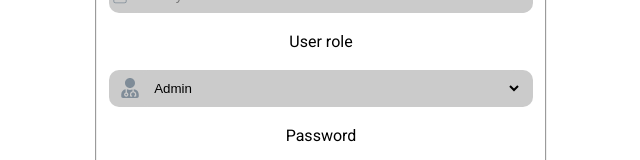
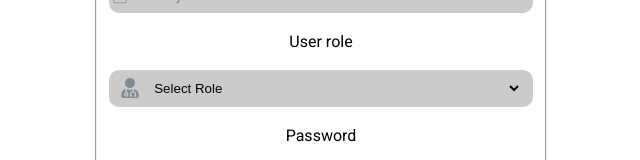
Before and after one commit to ayalasher/auto-hosi, a React (Vite) app in the folder frontend/: page /Login in a window 1280 px wide. Shown: the part 230-390 px from the top of the page, without its empty margins (319-959 px from the left). Built offline with nearby package versions, Linux system fonts and the light colour scheme.

Commit message:
fixed the select,option bug in the sign up and log in

```diff
--- a/frontend/src/components/Signuo.jsx
+++ b/frontend/src/components/Signuo.jsx
@@ -123,7 +123,11 @@ export default function Signuo() {
               name="userrole"
               id="userrole"
               required
+              defaultValue=""
             >
+              <option disabled value="">
+                Select role
+              </option>
               <option value="Admin">Admin</option>
               <option value="doctor">Doctor</option>
               <option value="nurse">Nurse</option>
--- a/frontend/src/components/login.jsx
+++ b/frontend/src/components/login.jsx
@@ -94,7 +94,11 @@ export default function Login() {
               name="userrole"
               id="userrole"
               required
+              defaultValue=""
             >
+              <option disabled value="">
+                Select Role
+              </option>
               <option value="Admin">Admin</option>
               <option value="doctor">Doctor</option>
               <option value="nurse">Nurse</option>
```
